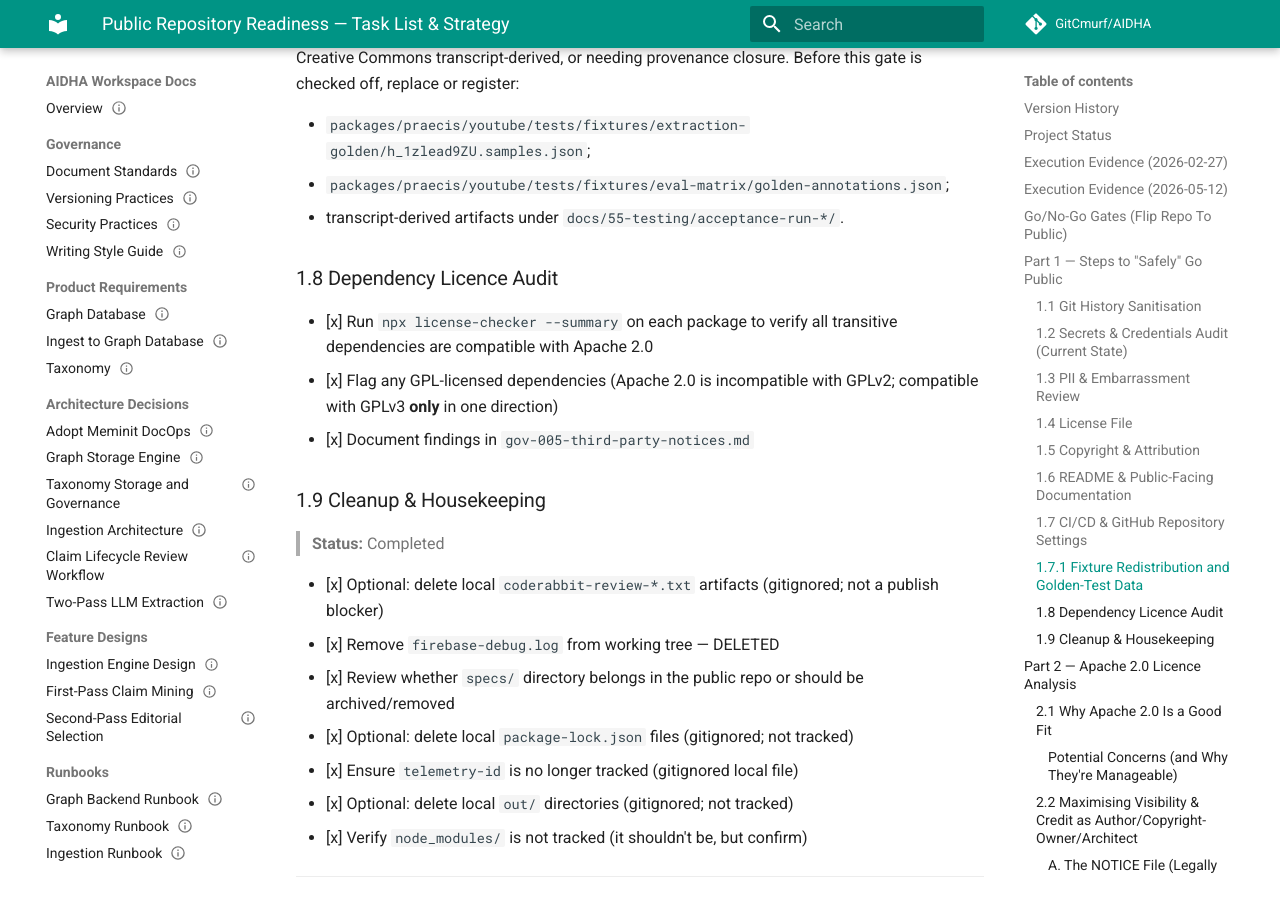
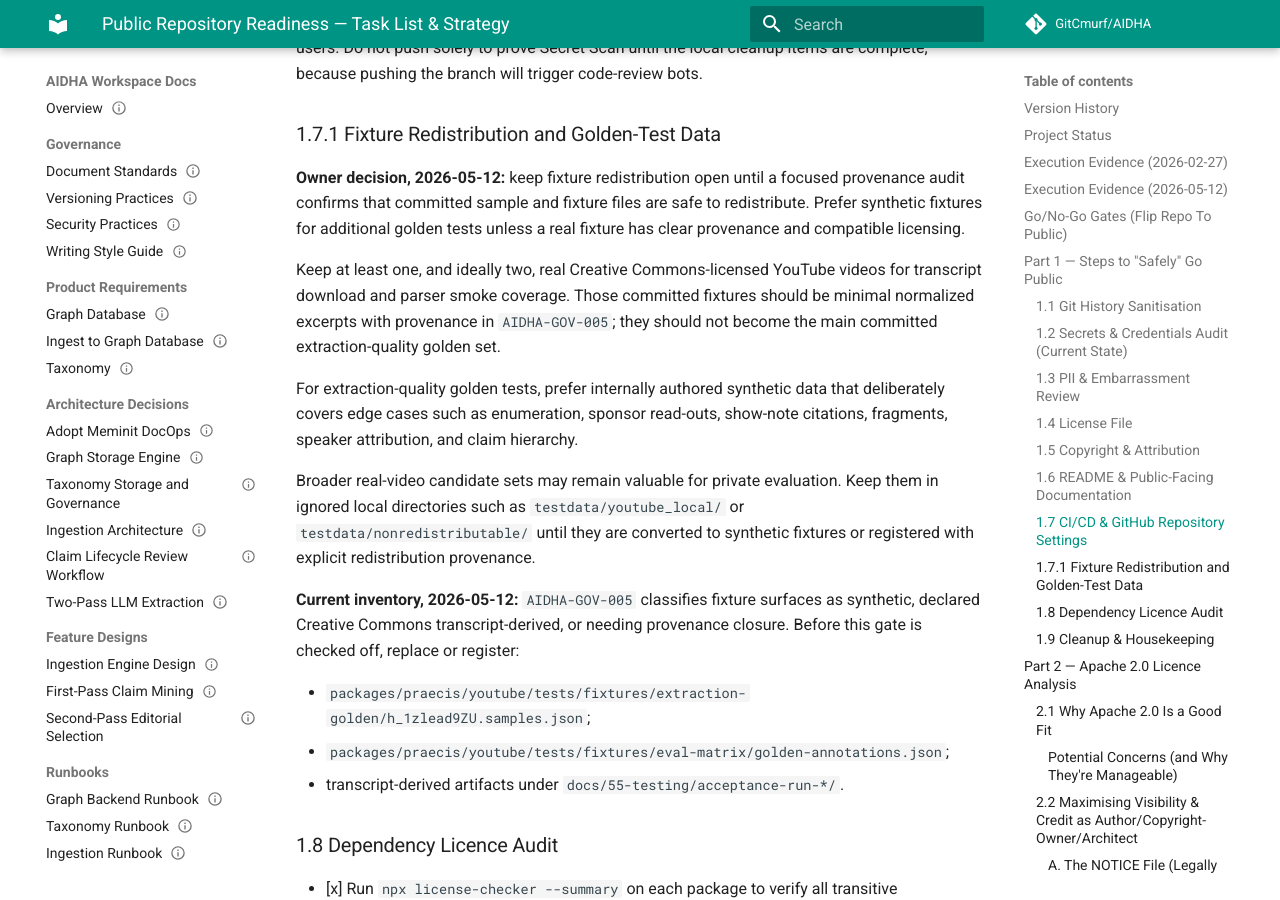
Before and after one commit to GitCmurf/AIDHA, an MkDocs documentation site: the page built from docs/05-planning/tasks/task-001-public-repo.md, in a window 1280 px wide and 900 px high, scrolled down 7691 px. Built offline with MkDocs 1.6.1 and Material for MkDocs 9.7.7, drawn with Linux system fonts in a browser that asks for light colours; comment, search, counter and statistics services are not loaded; the version menu is left out; some of the changed text lies outside the part shown.

Commit message:
docs: clarify fixture provenance policy

```diff
--- a/docs/01-indices/catalog.json
+++ b/docs/01-indices/catalog.json
@@ -567,7 +567,7 @@
       "document_id": "AIDHA-GOV-005",
       "owner": "Engineering",
       "status": "Draft",
-      "version": "0.4",
+      "version": "0.5",
       "last_updated": "2026-05-12",
       "title": "Third-Party Notices",
       "type": "GOV",
@@ -732,7 +732,7 @@
       "document_id": "AIDHA-TASK-001",
       "owner": "GitCmurf",
       "status": "Draft",
-      "version": "1.16",
+      "version": "1.17",
       "last_updated": "2026-05-12",
       "title": "Public Repository Readiness — Task List & Strategy",
       "type": "TASK",
--- a/docs/05-planning/tasks/task-001-public-repo.md
+++ b/docs/05-planning/tasks/task-001-public-repo.md
@@ -41,6 +41,7 @@ docops_version: "2.0"
 | 1.14    | 2026-05-12 | AI     | Record owner decisions on contribution rights, citation, and trademark guidance. | — | Draft | AIDHA-TASK-007 |
 | 1.15    | 2026-05-12 | AI     | Add fixture redistribution inventory and concrete provenance closure path. | — | Draft | AIDHA-GOV-005 |
 | 1.16    | 2026-05-12 | AI     | Record applied low-friction branch protection settings for `main`. | — | Draft | GitHub branch protection |
+| 1.17    | 2026-05-12 | AI     | Clarify fixture policy for Creative Commons transcript smoke tests and synthetic extraction goldens. | — | Draft | AIDHA-GOV-005 |
 
 ## Project Status
 
@@ -95,6 +96,10 @@ Version History records document revisions only.
 - Branch protection for `main` now requires pull requests, one approving review, strict required
   status checks, and admin enforcement. Required checks are `Docs Check / build`,
   `TypeScript Packages / verify`, and `Secret Scan / gitleaks`.
+- Fixture policy clarified on 2026-05-12: keep minimal Creative Commons YouTube transcript fixtures
+  for transcript-download smoke coverage; use committed synthetic data for extraction-quality
+  golden tests; keep broader real-video evaluation sets in ignored local directories until their
+  redistribution basis is settled.
 
 ## Go/No-Go Gates (Flip Repo To Public)
 
@@ -226,6 +231,19 @@ the branch will trigger code-review bots.
 **Owner decision, 2026-05-12:** keep fixture redistribution open until a focused provenance audit
 confirms that committed sample and fixture files are safe to redistribute. Prefer synthetic fixtures
 for additional golden tests unless a real fixture has clear provenance and compatible licensing.
+
+Keep at least one, and ideally two, real Creative Commons-licensed YouTube videos for transcript
+download and parser smoke coverage. Those committed fixtures should be minimal normalized excerpts
+with provenance in `AIDHA-GOV-005`; they should not become the main committed extraction-quality
+golden set.
+
+For extraction-quality golden tests, prefer internally authored synthetic data that deliberately
+covers edge cases such as enumeration, sponsor read-outs, show-note citations, fragments, speaker
+attribution, and claim hierarchy.
+
+Broader real-video candidate sets may remain valuable for private evaluation. Keep them in ignored
+local directories such as `testdata/youtube_local/` or `testdata/nonredistributable/` until they are
+converted to synthetic fixtures or registered with explicit redistribution provenance.
 
 **Current inventory, 2026-05-12:** `AIDHA-GOV-005` classifies fixture surfaces as synthetic,
 declared Creative Commons transcript-derived, or needing provenance closure. Before this gate is
```
Also changed, not shown: other parts of docs/05-planning/tasks/task-001-public-repo.md (+2 -2 lines), docs/00-governance/gov-005-third-party-notices.md (+16 -4 lines), testdata/youtube_golden/README.md (+37 -12 lines), 1 other file.
